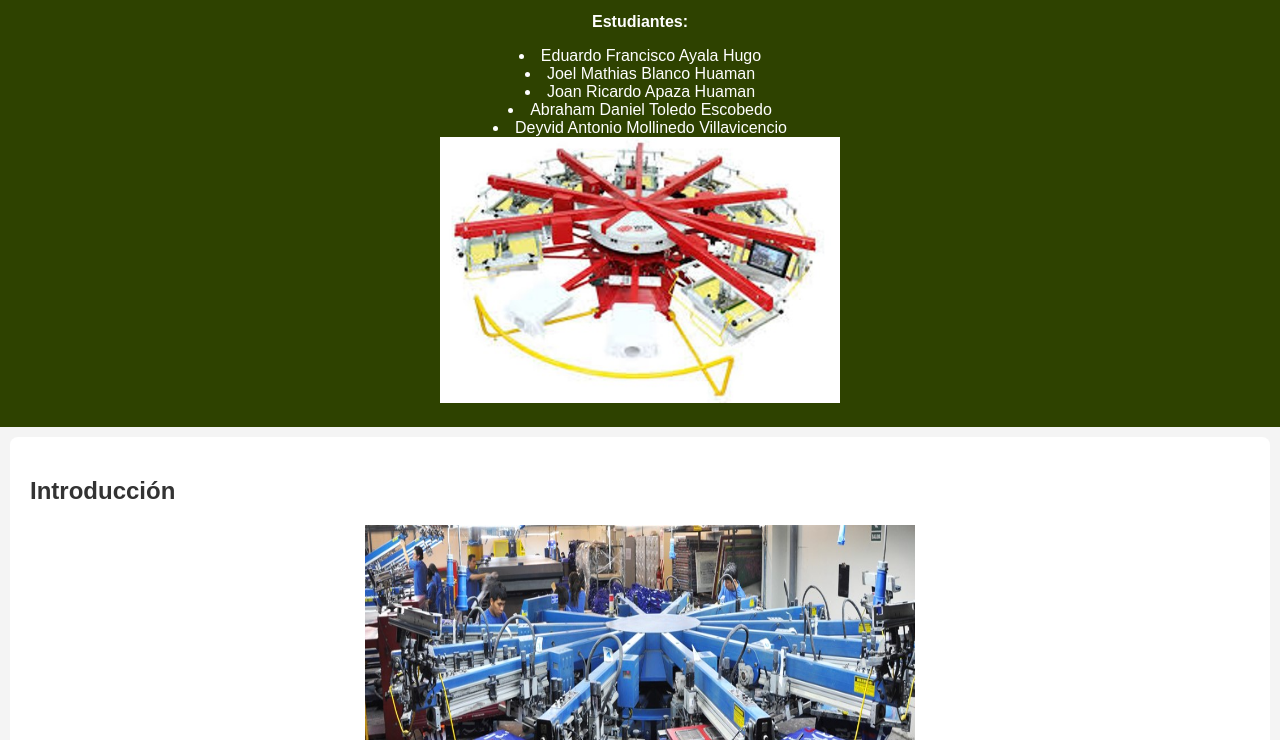
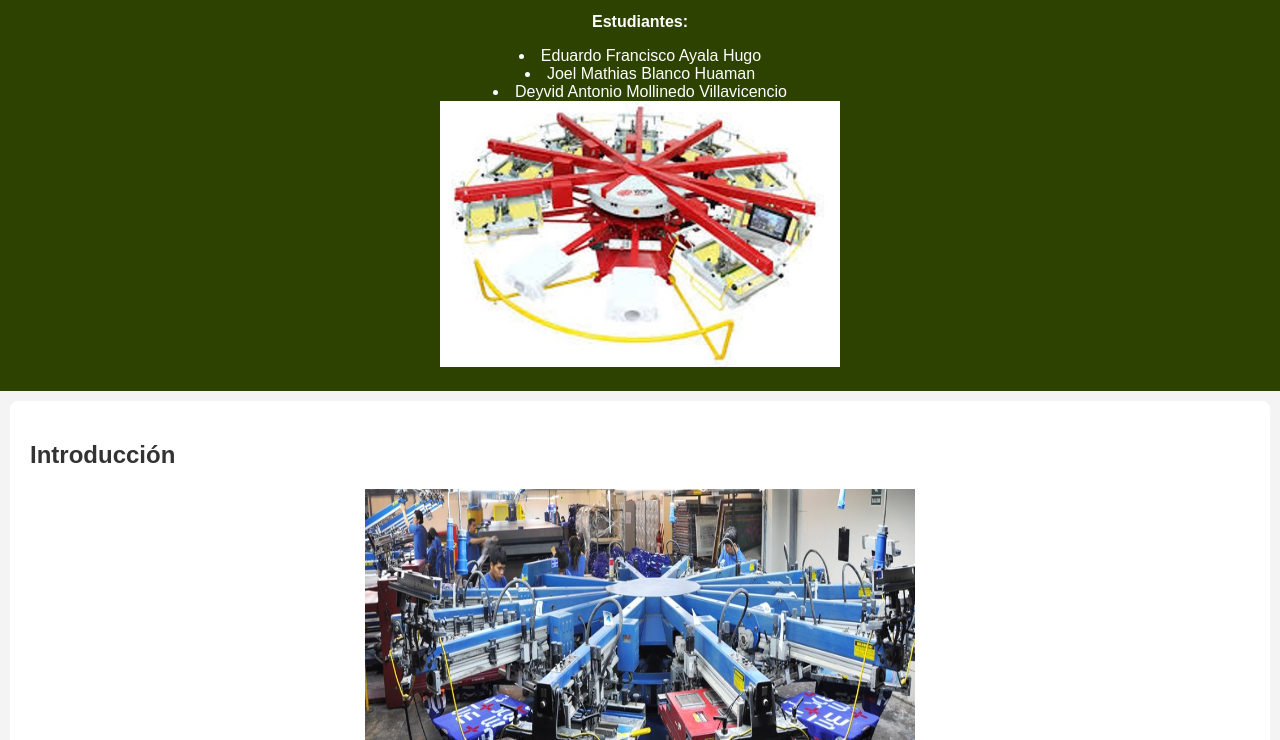
Before and after one commit to EduardoAyala7/TIC, a plain HTML site: page index.html in a window 1280 px wide. Shown: the part 60-800 px from the top of the page. Drawn offline with Linux system fonts and the light colour scheme.

Commit message:
Update index.html

```diff
--- a/index.html
+++ b/index.html
@@ -12,8 +12,6 @@
         <p><strong>Estudiantes: </strong></p>
         <li>Eduardo Francisco Ayala Hugo</li>
         <li>Joel Mathias Blanco Huaman</li>
-        <li>Joan Ricardo Apaza Huaman</li>
-        <li>Abraham Daniel Toledo Escobedo</li>
         <li>Deyvid Antonio Mollinedo Villavicencio</li>
         <center>
             <img src="imagenes/Imagen1.jpg" alt="" width="400px">
```
